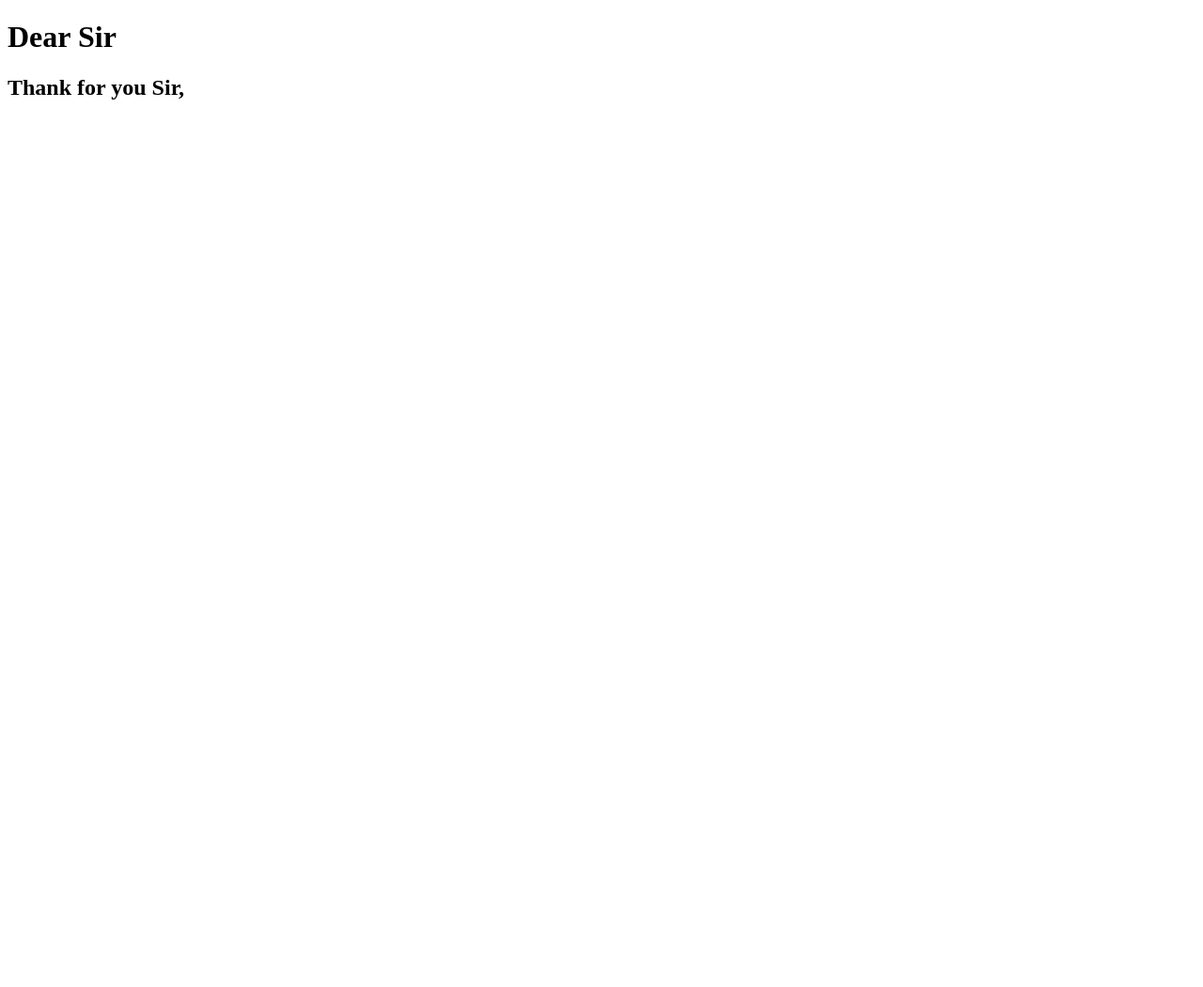
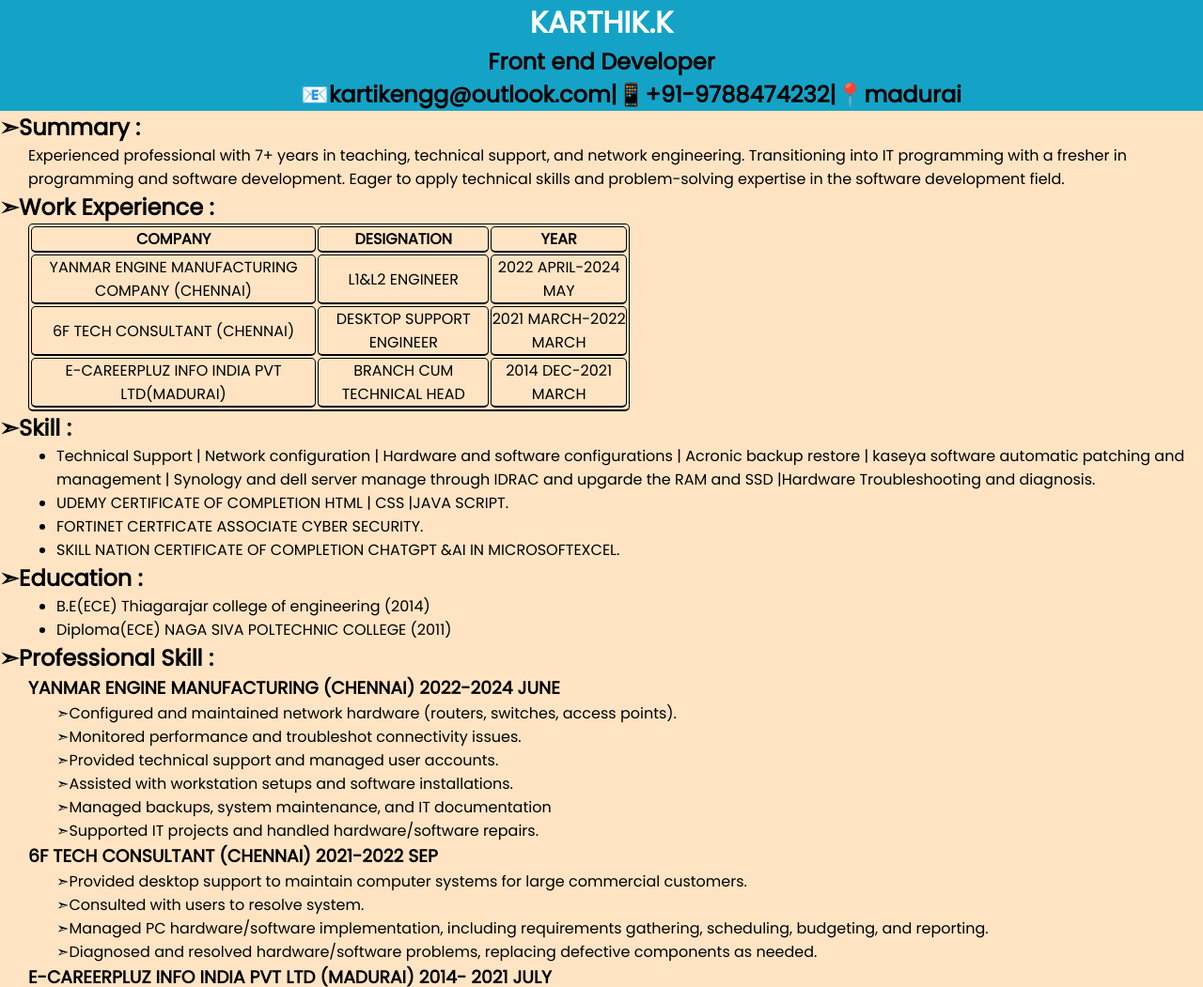
Before and after one commit to Kartik2299/Web-development, a plain HTML site: page index.html in a window 1280 px wide. Shown: the top 1051 px of the page at 94% size. Before the commit the page ends 800 px from the top, so only its background shows below. Drawn offline with Linux system fonts and the light colour scheme.

Commit message:
Add files via upload

```diff
--- a/index.html
+++ b/index.html
@@ -4,9 +4,99 @@
     <meta charset="UTF-8">
     <meta name="viewport" content="width=device-width, initial-scale=1.0">
     <title>Portfolio</title>
-</head>
+    <link rel="stylesheet" href="style.css">
+    <link rel="preconnect" href="https://fonts.googleapis.com">
+    <link rel="preconnect" href="https://fonts.googleapis.com">
+    <link rel="preconnect" href="https://fonts.gstatic.com" crossorigin>
+    <link href="https://fonts.googleapis.com/css2?family=Poppins&display=swap" rel="stylesheet">
 <body>
-    <h1>Dear Sir</h1>
-    <h2>Thank for you Sir,</h2>
+    <div class="navbar">
+
+        <center>
+            <h1>KARTHIK.K</h1>
+            <h2>Front end Developer</h2>
+        </center><h2 style="margin-left:25%">📧kartikengg@outlook.com|📱+91-9788474232|📍madurai</h2>
+
+    </div>
+        <script src="script.js"></script>
+
+    <h2>➣Summary :</h2>
+    <p>Experienced professional with 7+ years in teaching, technical support, and network engineering. Transitioning into IT programming with a fresher in programming and software development. Eager to apply technical skills and problem-solving expertise in the software development field.</p>
+    <h2>➣Work Experience :</h2>
+    <table style="width: 50%;" class="CENTER">
+        <tr>
+            <th>COMPANY</th>
+            <th>DESIGNATION</th>
+            <th>YEAR</th>
+        </tr>
+        <tr>
+            <td>YANMAR ENGINE MANUFACTURING COMPANY (CHENNAI)</td>
+            <td>L1&L2 ENGINEER</td>
+            <td>2022 APRIL-2024 MAY</td>
+        </tr>
+        <tr>
+            <td>6F TECH CONSULTANT (CHENNAI)</td>
+            <td>DESKTOP SUPPORT ENGINEER</td>
+            <td>2021 MARCH-2022 MARCH</td>
+        </tr>
+        <tr>
+            <td>E-CAREERPLUZ INFO INDIA PVT LTD(MADURAI)</td>
+            <td>BRANCH CUM TECHNICAL HEAD</td>
+            <td>2014 DEC-2021 MARCH</td>
+        </tr>
+    </table>
+    <H2>➣Skill :</H2>
+    <ul>
+        <li>Technical Support |
+            Network configuration
+            | Hardware and software
+            configurations
+            | Acronic backup restore
+            | kaseya software automatic
+            patching and management
+            | Synology and dell server
+            manage through IDRAC and
+            upgarde the RAM and SSD
+            |Hardware Troubleshooting and
+            diagnosis.</li>
+        <LI> UDEMY CERTIFICATE OF COMPLETION HTML | CSS |JAVA SCRIPT.</LI>
+        <li>FORTINET CERTFICATE ASSOCIATE CYBER SECURITY. </li>
+        <li> SKILL NATION CERTIFICATE OF COMPLETION CHATGPT &AI IN MICROSOFTEXCEL. </li>
+    </ul>
+    <h2>➣Education :</h2>
+    <ul>
+        <li>
+            B.E(ECE) Thiagarajar college of engineering (2014)
+        </li>
+        <li>Diploma(ECE) NAGA SIVA POLTECHNIC COLLEGE (2011)</li>
+    </ul>
+    <H2>➣Professional Skill :</H2>
+        <ul>
+            <h3>YANMAR ENGINE MANUFACTURING (CHENNAI) 2022-2024 JUNE </h3>
+            <p> ➣Configured and maintained network hardware (routers, switches, access points). <br>
+                ➣Monitored performance and troubleshot connectivity issues. <br>
+                ➣Provided technical support and managed user accounts. <br>
+                ➣Assisted with workstation setups and software installations. <br>
+                ➣Managed backups, system maintenance, and IT documentation <br>
+                ➣Supported IT projects and handled hardware/software repairs.</p>
+            <h3>6F TECH CONSULTANT (CHENNAI) 2021-2022 SEP</h3>
+            <P> ➣Provided desktop support to maintain computer systems for large commercial customers. <BR>
+                ➣Consulted with users to resolve system. <br>
+                ➣Managed PC hardware/software implementation, including requirements gathering, scheduling, budgeting, and reporting. <br>
+                ➣Diagnosed and resolved hardware/software problems, replacing defective components as needed.</P>
+            <h3>E-CAREERPLUZ INFO INDIA PVT LTD (MADURAI) 2014- 2021 JULY</h3>
+            <p>➣Managed and administered computer networks, hardware, and software configurations. <br>
+                ➣Recommended system and network improvements based on performance analysis. <br>
+                ➣Oversaw branch operations, including customer service, scheduling, and product distribution. <br>
+                ➣Developed and implemented policies to enhance operational efficiency. <br>
+                ➣Prepared financial reports and budget performance summaries. <br>
+                ➣Provided administrative support and customer service. <br>
+                ➣Designed and developed PCBs, schematics, and hardware documentation. <br>
+                ➣Trained new employees and junior technicians; conducted onboarding sessions. <br>
+                ➣Repaired mobile phones and assembled surface mount components. <br>
+                ➣Soldered, tested, and inspected circuit boards for compliance with IPC standards. <br>
+                ➣Troubleshot and reworked failed assemblies using hand tools and equipment</p>
+        </ul>
 </body>
+
 </html>
--- /dev/null
+++ b/style.css
@@ -0,0 +1,43 @@
+*{
+    margin: 0;
+    padding: 0;
+}
+body{
+    font-family: 'poppins', sans-serif;
+}
+.navbar{
+    background-color: #14A3C7;
+}
+h1{
+    color:white;
+}
+
+img{
+    position: absolute;
+    width: 120px;
+    height: 120px;
+    margin-left: 250px;
+    border-radius: 25px;
+}
+body{
+background-color:bisque;
+}
+h2{
+    color:black;
+}
+table,td,th{
+    border: 1px solid black;
+    text-align: center;
+    border-radius: 5px;
+    border-BOTTOM-width: 2PX;
+
+
+}
+.CENTER{
+    margin-left: 30PX;
+
+}
+ul,li,p{
+    margin-left: 30PX;
+
+}
```
Also changed, not shown: image.jpeg (added), script.js (added).
